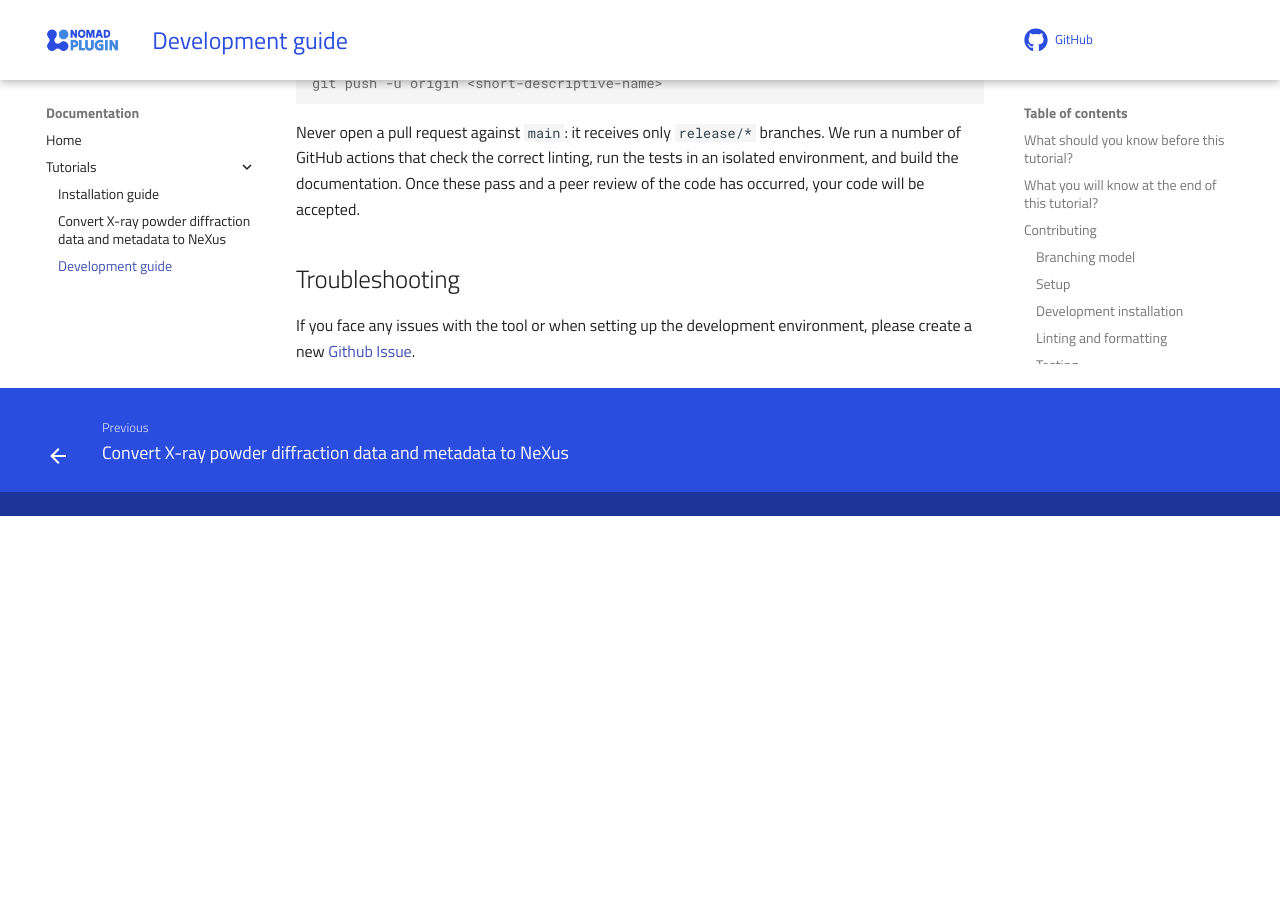
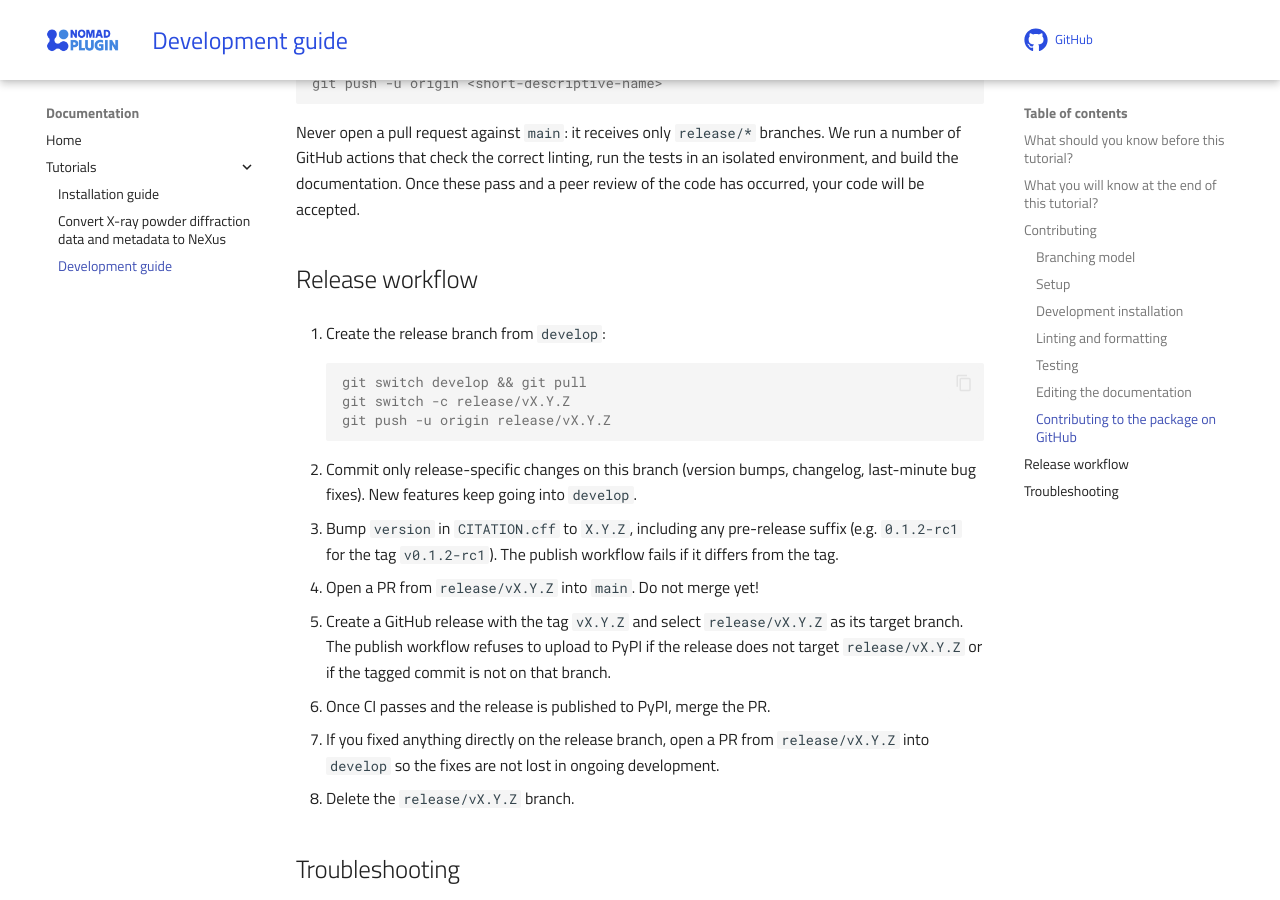
Before and after one commit to FAIRmat-NFDI/pynxtools-xrd, an MkDocs documentation site: the page built from docs/tutorial/contributing.md, in a window 1280 px wide and 900 px high, scrolled down 3464 px. Built offline with MkDocs 1.6.1 and Material for MkDocs 9.7.7, drawn with Linux system fonts in a browser that asks for light colours; comment, search, counter and statistics services are not loaded; before the commit the page ends 3980 px from its top, so only the background shows below that; some of the changed lines change nothing that is shown.

Commit message:
enable release workflow description

````diff
--- a/docs/tutorial/contributing.md
+++ b/docs/tutorial/contributing.md
@@ -155,7 +155,12 @@ git push -u origin <short-descriptive-name>
 Never open a pull request against `main`: it receives only `release/*` branches. We run a number of GitHub actions that check the correct linting, run the tests in an isolated environment, and build the documentation. Once these pass and a peer review of the code has occurred, your code will be accepted.
 
 <!-- TODO: reactivate if pynxtools-xrd becomes a NOMAD plugin -->
-<!-- ## Release workflow
+<!--
+## Developing `pynxtools-xrd` as a NOMAD plugin
+
+If you plan to contribute to the NOMAD plugin functionality of pynxtools-xrd, it often makes sense to use the NOMAD development environment called `nomad-distro-dev`. You can learn more in the [NOMAD documentation](https://nomad-lab.eu/prod/v1/staging/docs/howto/develop/setup.html#nomad-distro-dev-development-environment-for-the-core-nomad-package-and-nomad-plugins). -->
+
+## Release workflow
 
 1. Create the release branch from `develop`:
 
@@ -165,21 +170,13 @@ Never open a pull request against `main`: it receives only `release/*` branches.
     git push -u origin release/vX.Y.Z
     ```
 
-2. Commit only release-specific changes on this branch (version bumps, changelog, last-minute bug fixes).
-   New features keep going into `develop`.
-3. Bump `version` in `CITATION.cff` to `X.Y.Z`, including any pre-release suffix (e.g. `0.1.2-rc1` for the tag `v0.1.2-rc1`).
-   The publish workflow fails if it differs from the tag.
-4. Create a GitHub release with the tag `vX.Y.Z` and select `release/vX.Y.Z` as its target branch.
-   The publish workflow refuses to upload to PyPI if the release does not target `release/vX.Y.Z`
-   or if the tagged commit is not on that branch.
-5. Once CI passes and the release is published to PyPI, open a PR from `release/vX.Y.Z` into `main` and merge it.
-6. If you fixed anything directly on the release branch, open a PR from `release/vX.Y.Z` into `develop`
-   so the fixes are not lost in ongoing development.
-7. Delete the `release/vX.Y.Z` branch.
-
-## Developing `pynxtools-xrd` as a NOMAD plugin
-
-If you plan to contribute to the NOMAD plugin functionality of pynxtools-xrd, it often makes sense to use the NOMAD development environment called `nomad-distro-dev`. You can learn more in the [NOMAD documentation](https://nomad-lab.eu/prod/v1/staging/docs/howto/develop/setup.html#nomad-distro-dev-development-environment-for-the-core-nomad-package-and-nomad-plugins). -->
+1. Commit only release-specific changes on this branch (version bumps, changelog, last-minute bug fixes). New features keep going into `develop`.
+1. Bump `version` in `CITATION.cff` to `X.Y.Z`, including any pre-release suffix (e.g. `0.1.2-rc1` for the tag `v0.1.2-rc1`). The publish workflow fails if it differs from the tag.
+1. Open a PR from `release/vX.Y.Z` into `main`. Do not merge yet!
+1. Create a GitHub release with the tag `vX.Y.Z` and select `release/vX.Y.Z` as its target branch. The publish workflow refuses to upload to PyPI if the release does not target `release/vX.Y.Z` or if the tagged commit is not on that branch.
+1. Once CI passes and the release is published to PyPI, merge the PR.
+1. If you fixed anything directly on the release branch, open a PR from `release/vX.Y.Z` into `develop` so the fixes are not lost in ongoing development.
+1. Delete the `release/vX.Y.Z` branch.
 
 ## Troubleshooting
 
````
